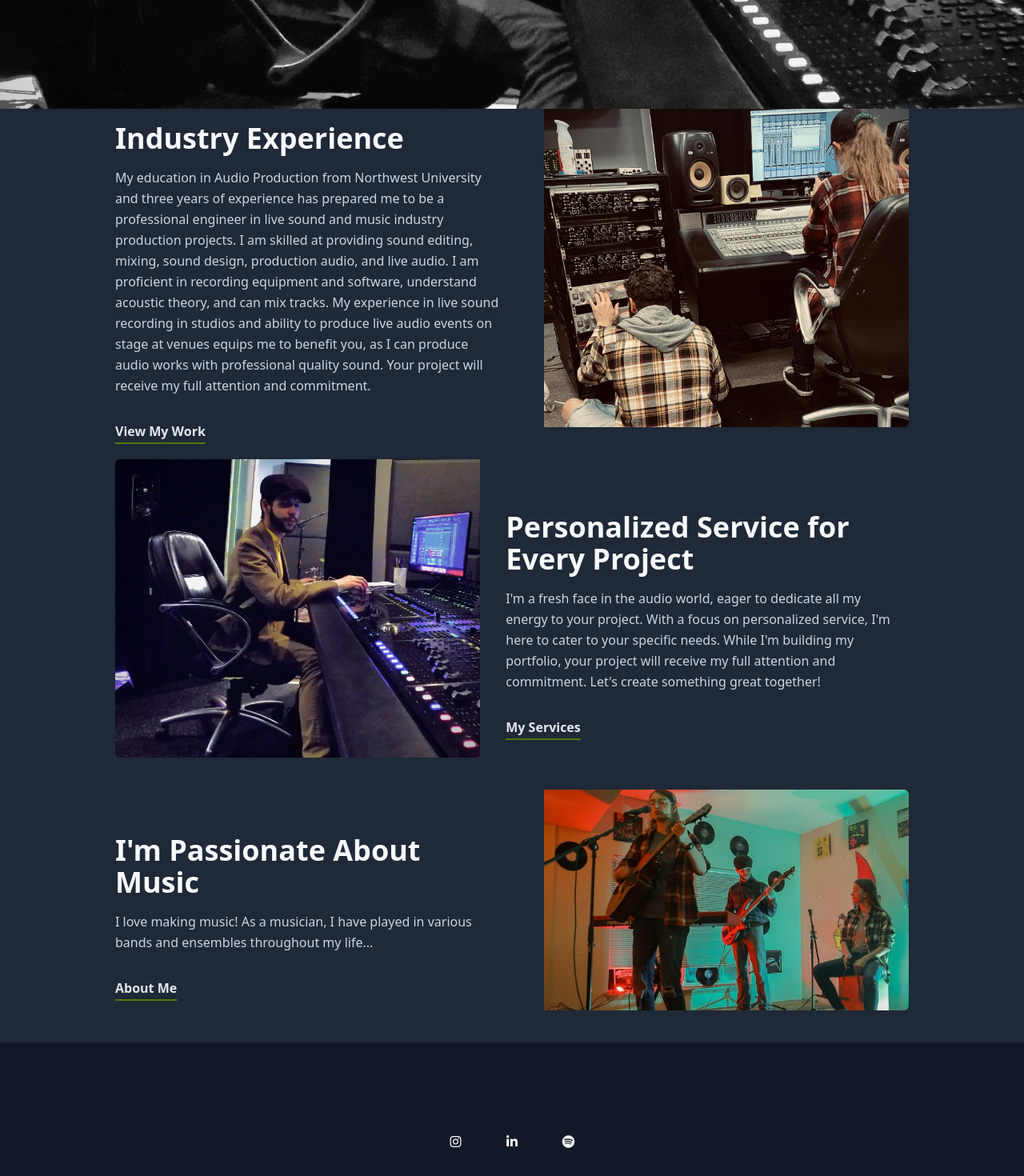
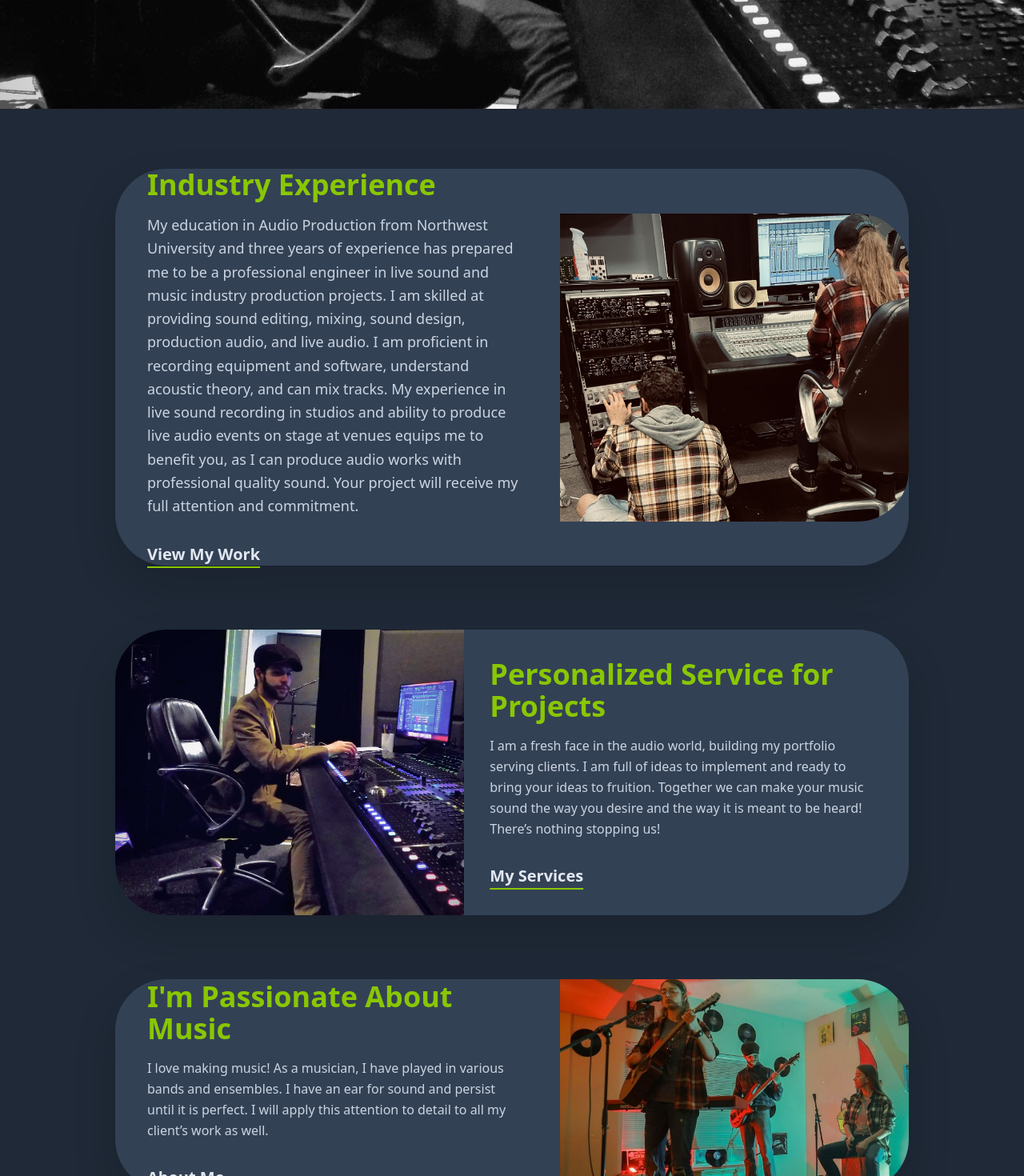
Before and after one commit to bleckocodes/EsterlineAudio, a Nuxt app: page / in a window 1280 px wide. Shown: the part 680-2150 px from the top of the page at 80% size. Built offline with nearby package versions, Linux system fonts and the light colour scheme.

Commit message:
added new content in home and update content

```diff
--- a/pages/MyWork.vue
+++ b/pages/MyWork.vue
@@ -2,4 +2,7 @@
    <div class="bg-gray-800 text-center text-white">
         <div class="text-5xl font-bold pt-10 pb-10">My Work</div>
     </div>
+    <div class="text-center text-white text-2xl font-semi bold pt-10 pb-10"">
+    To showcase my work, please click the links to my YouTube videos, Instagram posts, and Spotify song lists.
+    </div>
 </template>
--- a/pages/Services.vue
+++ b/pages/Services.vue
@@ -47,15 +47,17 @@
             <h2
               class="mb-2 text-xl font-bold leading-tight text-verdun-green-300 md:text-xl"
             >
-            EP through album mixing
+            Extended Play Through Album Mixing
             </h2>
             <h3 class="text-gray-500 font-bold">
                 $50.00 per every three minutes of mixed audio.
             </h3>
             <p class="mt-4 leading-relaxed text-slate-400">
-                Anything from ten minutes to an hour of finished product               song mix, with a professional sound design.
-              <div class="mb-36 leading-relaxed text-slate-400" >
+                An extended play (EP) is a musical recording that contains more tracks than a single but fewer than an album.              <div class=" leading-relaxed text-slate-400" >
                  Up to 16 channels of audio per song.</div>
+                <div class="mb-36 leading-relaxed text-slate-400" >
+                    Anything from ten minutes to an hour of finished product song mix, with a professional sound design.</div>
+
             </p>
           </div>
         </div>
@@ -103,8 +105,10 @@
                 $50.00 per hour
             </h3>
             <p class="mt-4 leading-relaxed text-slate-400">
+                My equipment includes:</p>
+            <p class=" leading-relaxed text-slate-400">
                 Behringer C-1
-              <div class=" leading-relaxed text-slate-400" >
+            <div class=" leading-relaxed text-slate-400" >
                 2 Lavalier microphones</div>
             <div class="mb-36 leading-relaxed text-slate-400" >
                 Zoom recorder</div>
@@ -133,7 +137,7 @@
             <p class="mt-4 leading-relaxed text-slate-400">
               3-5 minute
               Thirty to fifty minutes.
-              <div class="mb-36 leading-relaxedtext-slate-400" >
+              <div class="mb-36 leading-relaxed text-slate-400" >
                 One to three voices</div>
             </p>
           </div>
@@ -154,7 +158,7 @@
   class="contact-me-button group relative mx-auto mt-8 font-semibold underline decoration-verdun-green decoration-2 underline-offset-8 transition text-slate-200 hover:decoration-slate-200 sm:mx-0"
   href="/Contact"
 >
-    Get in Contact
+    Contact Me
   <svg
     preserveAspectRatio="xMidYMid meet"
     viewBox="0 0 24 24"
--- a/pages/index.vue
+++ b/pages/index.vue
@@ -6,21 +6,23 @@
     </div>
     <!--Start Content-->
 
-    <section class="flex flex-col items-center sm:mx-36  sm:flex-row-reverse">
-      <div class="rounded-md overflow-hidden mb-10 w-full h-128 sm:w-1/2 sm:h-auto sm:pl-8">
+    <section class="flex flex-col items-center sm:mx-36 pl-10 m-20 drop-shadow-2xl sm:bg-slate-700 rounded-[64px] sm:flex-row-reverse">
+        <div class="w-full h-128 sm:w-1/2 sm:h-auto sm:pl-8">
+          <div class=" sm:rounded-r-[64px] overflow-hidden">
             <img
               alt="Security"
-          class="object-cover w-full h-full"
+              class="object-cover sm:rounded-r-[64px] w-full h-full"
               src="@/components/images/PhotoWorking.jpg"
             />
           </div>
+        </div>
         <div class="mr-4 w-full text-center sm:w-1/2 sm:text-left">
-        <h2 class="mb-4 text-3xl font-bold leading-tight text-slate-50 md:text-4xl">Industry Experience</h2>
-        <p class="leading-relaxed text-slate-300 ">
+          <h2 class="mb-4 text-3xl font-bold leading-tight text-verdun-green-300 md:text-4xl">Industry Experience</h2>
+          <p class="leading-relaxed text-slate-300 text-lg">
             My education in Audio Production from Northwest University and three years of experience has prepared me to be a professional engineer in live sound and music industry production projects. I am skilled at providing sound editing, mixing, sound design, production audio, and live audio. I am proficient in recording equipment and software, understand acoustic theory, and can mix tracks. My experience in live sound recording in studios and ability to produce live audio events on stage at venues equips me to benefit you, as I can produce audio works with professional quality sound. Your project will receive my full attention and commitment.
           </p>
           <a
-          class="group relative mx-auto mt-8 inline-block font-semibold underline decoration-verdun-green decoration-2 underline-offset-8 transition text-slate-200 hover:decoration-slate-200 sm:mx-0"
+            class="group relative mx-auto text-xl mt-8 inline-block font-semibold underline decoration-verdun-green-300 decoration-2 underline-offset-8 transition text-slate-200 hover:decoration-slate-200 sm:mx-0"
             href="/MyWork"
           >
             View My Work
@@ -44,21 +46,20 @@
         </div>
     </section>
 
-    <section class="flex flex-col items-center sm:mx-36  sm:flex-row">
-      <div class="rounded-md overflow-hidden mb-10 w-full h-128 sm:w-1/2 sm:h-auto sm:pr-8">
+    <section class="flex flex-col items-center sm:mx-36 pr-10 m-20 drop-shadow-2xl sm:bg-slate-700 rounded-[64px] sm:flex-row">
+      <div class="rounded-md overflow-hidden w-full h-128 sm:w-1/2 sm:h-auto sm:pr-8">
         <img
           alt="Security"
-          class="object-cover w-full h-full"
+          class="object-cover sm:rounded-l-[64px] w-full h-full"
           src="@/components/images/Personal.jpg"
         />
       </div>
       <div class="mr-4 w-full text-center sm:w-1/2 sm:text-left">
-        <h2 class="mb-4 text-3xl font-bold leading-tight text-slate-50 md:text-4xl">Personalized Service for Every Project</h2>
+        <h2 class="mb-4 text-3xl font-bold leading-tight text-verdun-green-300 md:text-4xl">Personalized Service for Projects</h2>
         <p class="leading-relaxed text-slate-300">
-          I'm a fresh face in the audio world, eager to dedicate all my energy to your project. With a focus on personalized service, I'm here to cater to your specific needs. While I'm building my portfolio, your project will receive my full attention and commitment. Let's create something great together!
-        </p>
+          I am a fresh face in the audio world, building my portfolio serving clients. I am full of ideas to implement and ready to bring your ideas to fruition. Together we can make your music sound the way you desire and the way it is meant to be heard! There’s nothing stopping us!         </p>
         <a
-          class="group relative mx-auto mt-8 inline-block font-semibold underline decoration-verdun-green decoration-2 underline-offset-8 transition text-slate-200 hover:decoration-slate-200 sm:mx-0"
+          class="group relative mx-auto text-xl mt-8 inline-block font-semibold underline decoration-verdun-green-300 decoration-2 underline-offset-8 transition text-slate-200 hover:decoration-slate-200 sm:mx-0"
           href="/Services"
         >
           My Services
@@ -82,22 +83,22 @@
       </div>
     </section>
 
-    <section class="flex flex-col items-center mx-36  sm:flex-row-reverse">
-      <div class="rounded-md overflow-hidden mb-10 w-full h-128 sm:w-1/2 sm:h-auto sm:pl-8">
+    <section class="flex flex-col items-center sm:mx-36 pl-10 m-20 drop-shadow-2xl sm:bg-slate-700 rounded-[64px]  sm:flex-row-reverse">
+      <div class="rounded-md overflow-hidden w-full h-128 sm:w-1/2 sm:h-auto sm:pl-8">
         <img
           alt="Security"
-          class="object-cover w-full h-full"
+          class="object-cover sm:rounded-r-[64px] w-full h-full"
           src="@/components/images/band.png"
         />
       </div>
       <div class="mr-4 w-full text-center sm:w-1/2 sm:text-left">
-        <h2 class="mb-4 text-3xl font-bold leading-tight text-slate-50 md:text-4xl">I'm Passionate About Music</h2>
+        <h2 class="mb-4 text-3xl font-bold leading-tight text-verdun-green-300 md:text-4xl">I'm Passionate About Music</h2>
         <p class="leading-relaxed text-slate-300">
-          I love making music! As a musician, I have played in various bands and ensembles throughout my life...
+          I love making music! As a musician, I have played in various bands and ensembles. I have an ear for sound and persist until it is perfect. I will apply this attention to detail to all my client’s work as well.
         </p>
         <a
-          class="group relative mx-auto mt-8 inline-block font-semibold underline decoration-verdun-green decoration-2 underline-offset-8 transition  text-slate-200 hover:decoration-slate-200 sm:mx-0"
-          href="#"
+          class="group relative mx-auto mt-8 text-xl inline-block font-semibold underline decoration-verdun-green-300 decoration-2 underline-offset-8 transition  text-slate-200 hover:decoration-slate-200 sm:mx-0"
+          href="/About"
         >
           About Me
           <svg
```
Also changed, not shown: components/images/EAPSTextB.png. Lines whose indentation alone changed are shown as unchanged.
